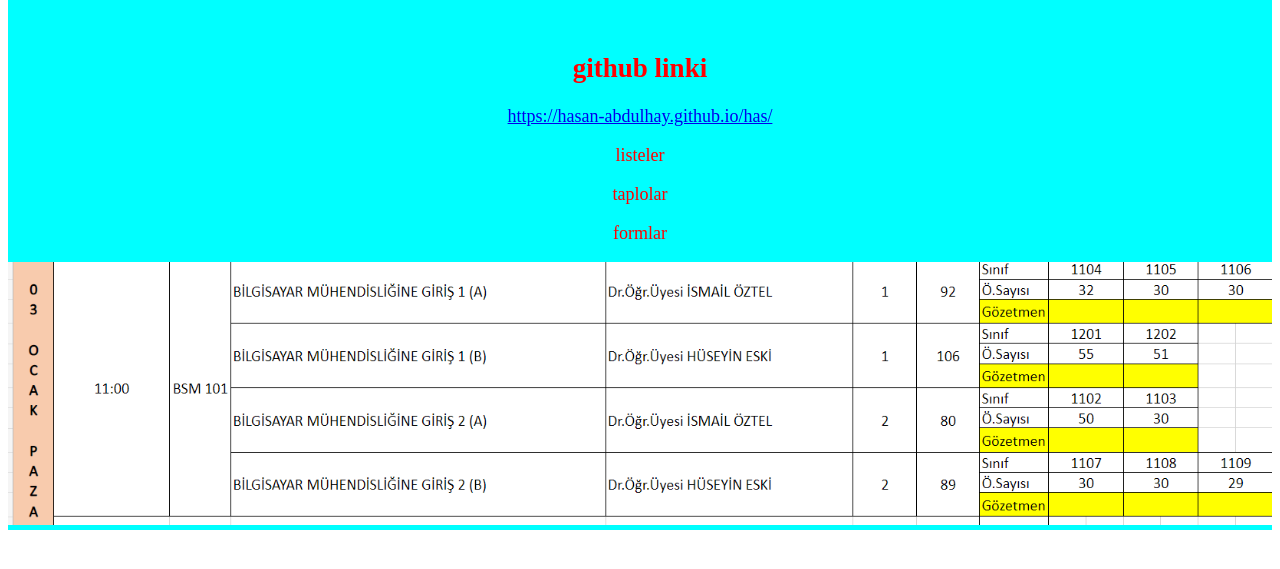
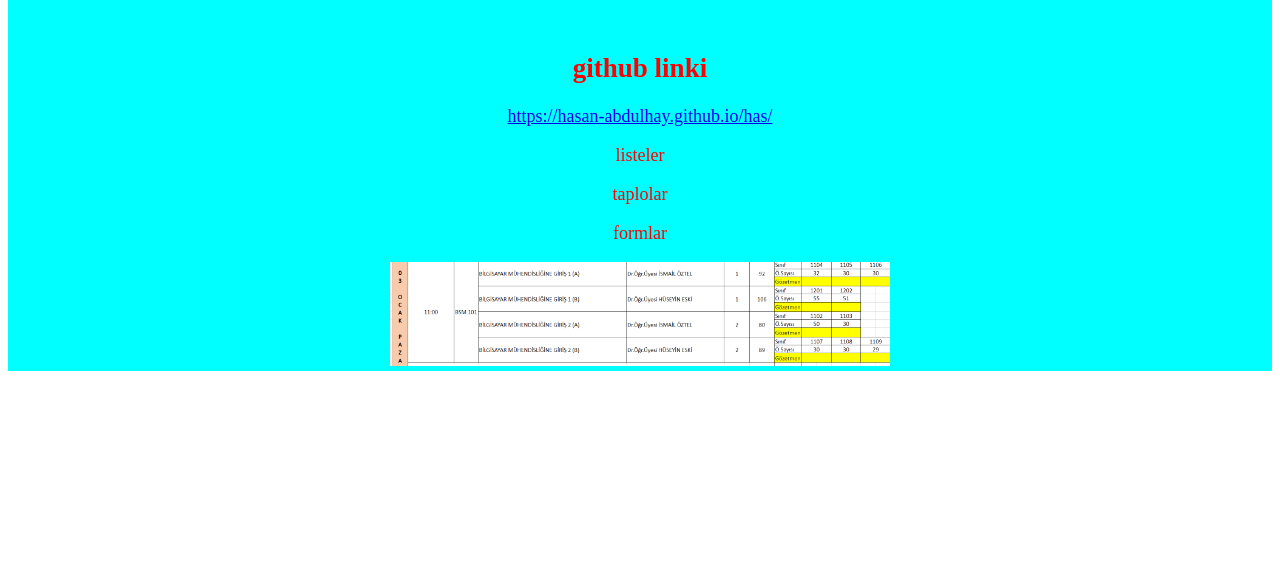
Before and after one commit to hasan-abdulhay/has, a plain HTML site: page index.html in a window 1280 px wide. Shown: the part 137-706 px from the top of the page. Drawn offline with Linux system fonts and the light colour scheme.

Commit message:
Update index.html

```diff
--- a/index.html
+++ b/index.html
@@ -28,7 +28,7 @@
     <p>listeler</p>
     <p>taplolar</p>
     <p>formlar</p>
-  <img src="pnj/jh.png" alt="">
+  <img src="pnj/jh.png" style="width: 500px;" alt="">
 </div>
 </body>
 </html>
```
